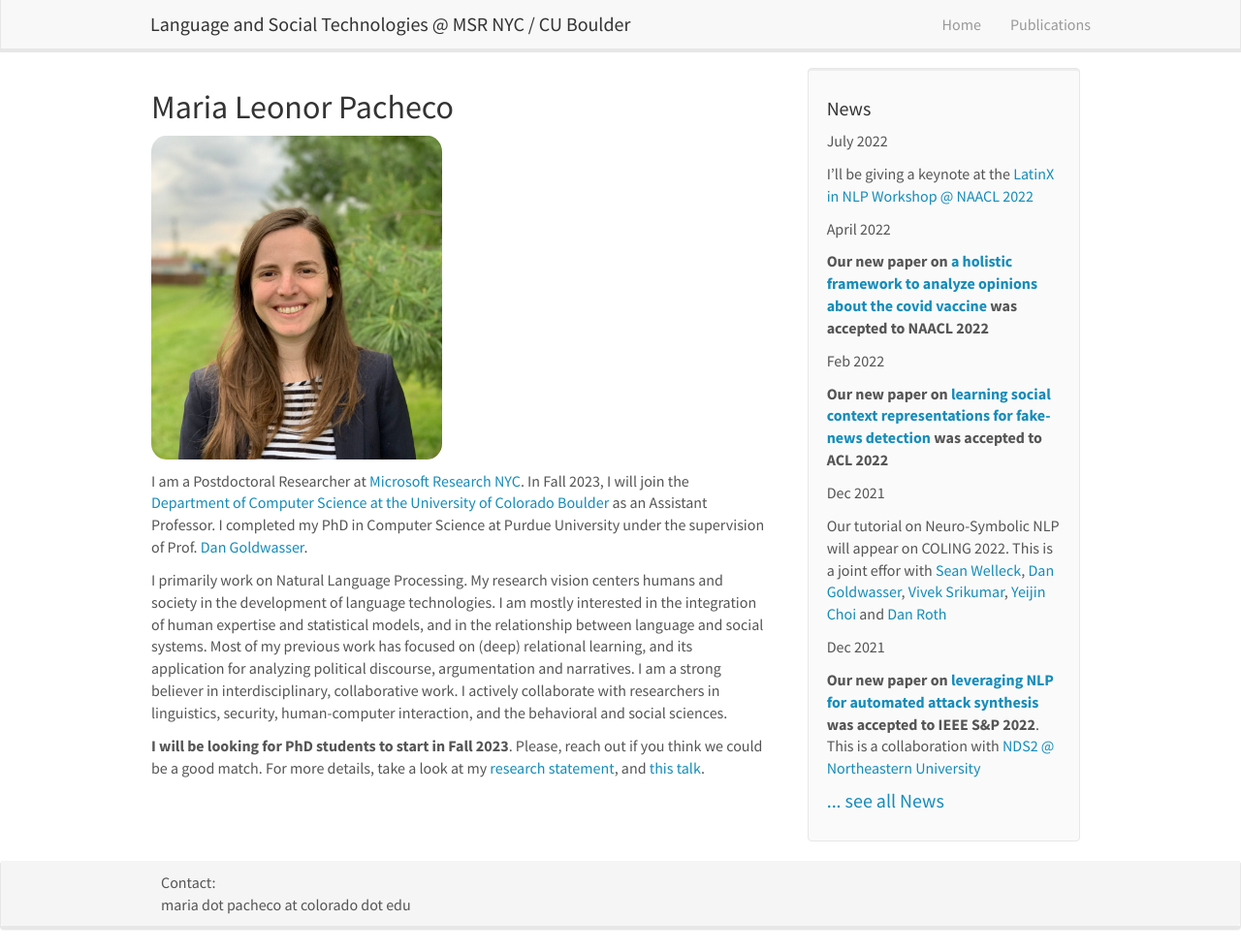
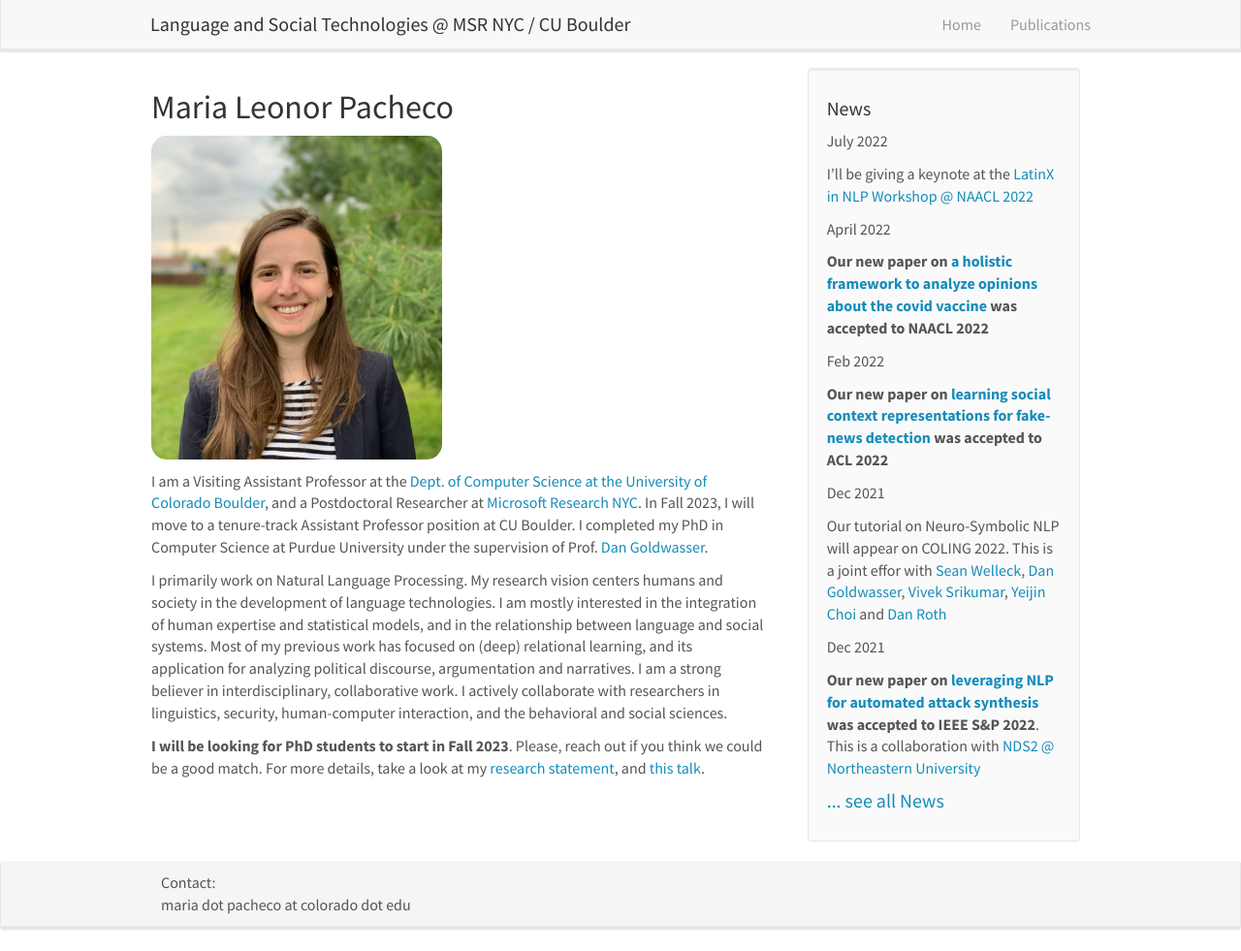
Before and after one commit to mlpacheco/mlpacheco.github.io, a Jekyll site: the page built from _pages/home.md, in a window 1280 px wide and 981 px high. Shown: the whole window at 97% size. Built offline with Jekyll 4.4.1, drawn with Linux system fonts in a browser that asks for light colours; nearby versions of some CDN libraries.

Commit message:
Update home.md

```diff
--- a/_pages/home.md
+++ b/_pages/home.md
@@ -6,8 +6,8 @@ sitemap: false
 permalink: /
 ---
 
-I am a Postdoctoral Researcher at [Microsoft Research
-NYC](https://www.microsoft.com/en-us/research/lab/microsoft-research-new-york/). In Fall 2023, I will join the [Department of Computer Science at the University of Colorado Boulder](https://www.colorado.edu/cs/) as an Assistant Professor. I completed my PhD in Computer Science at Purdue University under the supervision of Prof. [Dan Goldwasser](https://www.cs.purdue.edu/homes/dgoldwas/).
+I am a Visiting Assistant Professor at the [Dept. of Computer Science at the University of Colorado Boulder](https://www.colorado.edu/cs/), and a Postdoctoral Researcher at [Microsoft Research
+NYC](https://www.microsoft.com/en-us/research/lab/microsoft-research-new-york/). In Fall 2023, I will move to a tenure-track Assistant Professor position at CU Boulder. I completed my PhD in Computer Science at Purdue University under the supervision of Prof. [Dan Goldwasser](https://www.cs.purdue.edu/homes/dgoldwas/).
 
 
 I primarily work on Natural Language Processing. My research vision centers humans and society in the development of language technologies. I am mostly interested in the integration of human expertise and statistical models, and in the relationship between language and social systems. Most of my previous work has focused on (deep) relational learning, and its application for analyzing political discourse, argumentation and narratives. I am a strong believer in interdisciplinary, collaborative work. I actively collaborate with researchers in linguistics, security, human-computer interaction, and the behavioral and social sciences.
```
